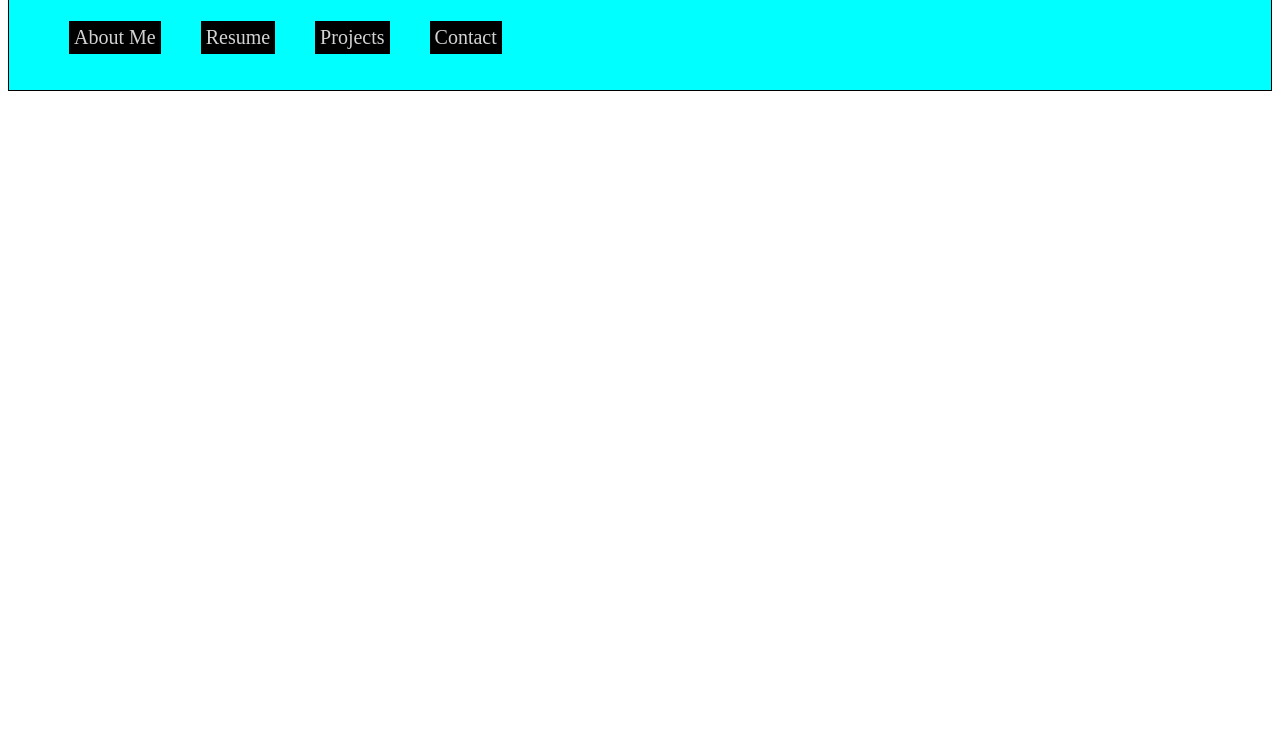
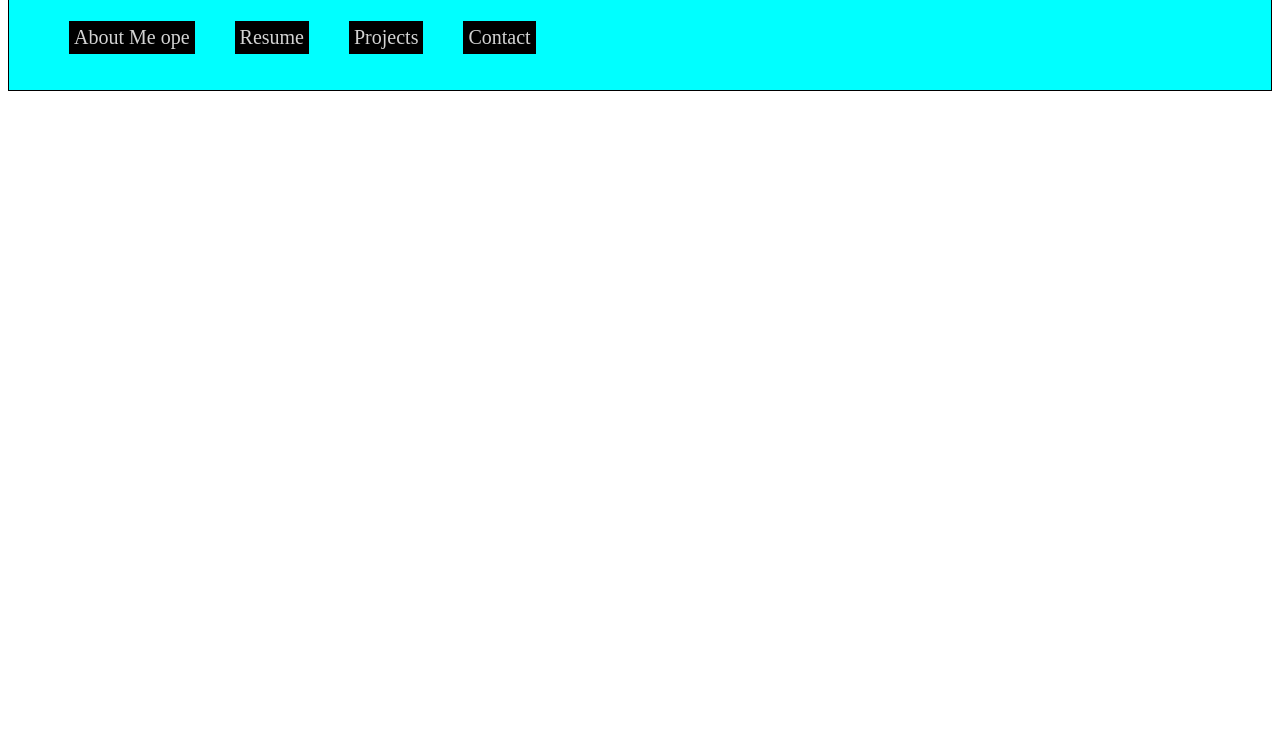
Before and after one commit to Levans18/Personal-Website_v1, a plain HTML site: page index.html in a window 1280 px wide. Shown: the part 69-800 px from the top of the page. Drawn offline with Linux system fonts and the light colour scheme.

Commit message:
first commit test

```diff
--- a/index.html
+++ b/index.html
@@ -11,7 +11,7 @@
             <nav>
                 <ul>
                     <li>
-                        <a>About Me</a>
+                        <a>About Me ope</a>
                     </li>
                     <li>
                         <a>Resume</a>
```
